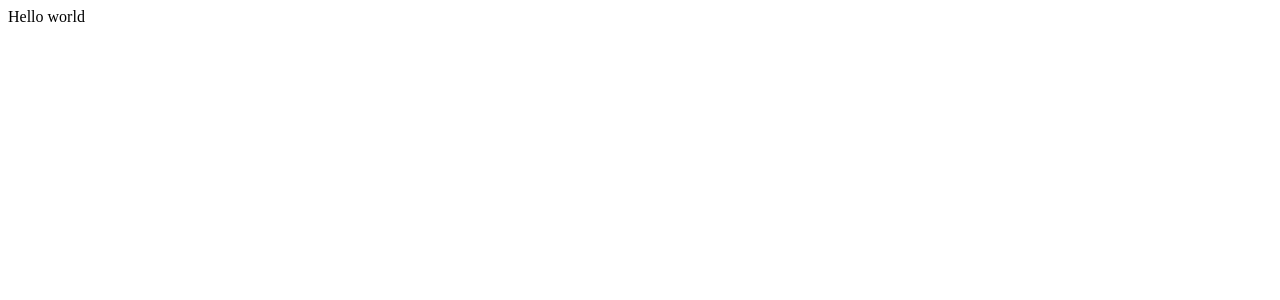
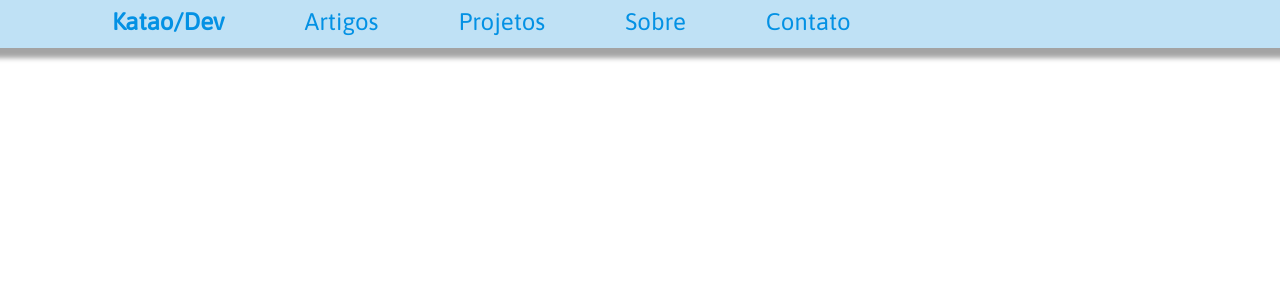
Before and after one commit to FelipeKatao/kataoDev, a React (Create React App) app in the folder kataodev/: page / in a window 1280 px wide. Shown: the top 300 px of the page. Built offline with nearby package versions, Linux system fonts and the light colour scheme.

Commit message:
createmenu css

```diff
--- a/kataodev/src/App.css
+++ /dev/null
@@ -1,38 +0,0 @@
-.App {
-  text-align: center;
-}
-
-.App-logo {
-  height: 40vmin;
-  pointer-events: none;
-}
-
-@media (prefers-reduced-motion: no-preference) {
-  .App-logo {
-    animation: App-logo-spin infinite 20s linear;
-  }
-}
-
-.App-header {
-  background-color: #282c34;
-  min-height: 100vh;
-  display: flex;
-  flex-direction: column;
-  align-items: center;
-  justify-content: center;
-  font-size: calc(10px + 2vmin);
-  color: white;
-}
-
-.App-link {
-  color: #61dafb;
-}
-
-@keyframes App-logo-spin {
-  from {
-    transform: rotate(0deg);
-  }
-  to {
-    transform: rotate(360deg);
-  }
-}
--- a/kataodev/src/App.js
+++ b/kataodev/src/App.js
@@ -1,8 +1,11 @@
-import './App.css';
+import './CSS/App.css';
+import MenuFixed from './components/MenuFixed.js'
 
 function App() {
   return (
-    <div>Hello world</div>
+    <>
+    <MenuFixed></MenuFixed>
+    </>
   );
 }
 
--- /dev/null
+++ b/kataodev/src/CSS/App.css
@@ -0,0 +1,24 @@
+@import url('https://fonts.googleapis.com/css2?family=Asap&display=swap');
+#menu{
+  -webkit-box-shadow: 0px 10px 5px 0px rgba(0,0,0,0.36);
+  -moz-box-shadow: 0px 10px 5px 0px rgba(0,0,0,0.36);
+  box-shadow: 0px 10px 5px 0px rgba(0,0,0,0.36);
+  background-color: #bfe1f5;
+  width: 100%;
+  position: fixed;
+  height: 6vh;
+  margin-top: 0vh;
+  margin-left: -2vh;
+  top: 0;
+}
+
+#menu  li{
+  float: left;
+  padding-left: 10vh;
+  list-style: none;
+  color: #0391e4;
+  margin-top: 1vh;
+  font-size: 3vh;
+  text-align: center;
+  font-family: 'Asap', sans-serif;
+}
--- /dev/null
+++ b/kataodev/src/components/MenuFixed.js
@@ -0,0 +1,18 @@
+import React from 'react'
+import '../CSS/App.css'
+
+function MenuFixed(){
+    return(
+        <>
+        <ul id="menu">
+            <li><b> Katao/Dev </b></li>
+            <li>Artigos</li>
+            <li>Projetos</li>
+            <li>Sobre</li>
+            <li>Contato</li>
+        </ul>
+        </>
+    )
+}
+
+export default MenuFixed
```
